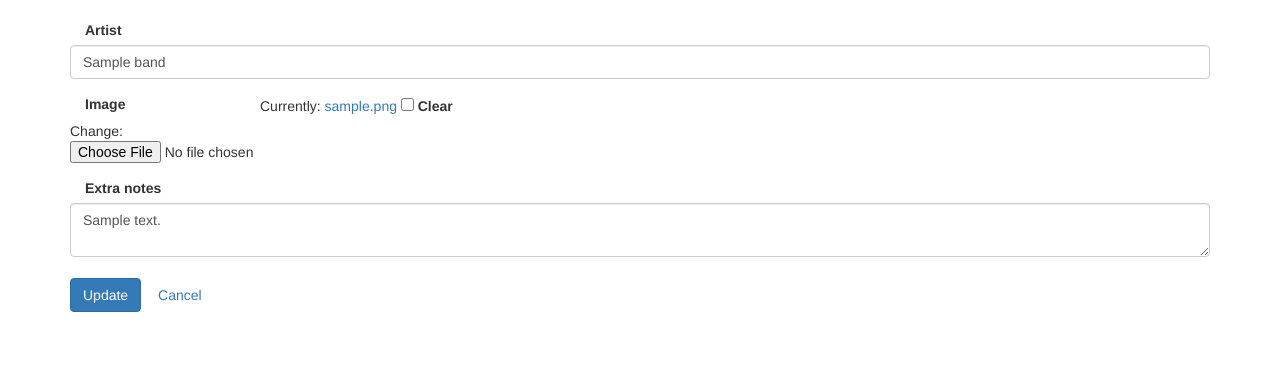
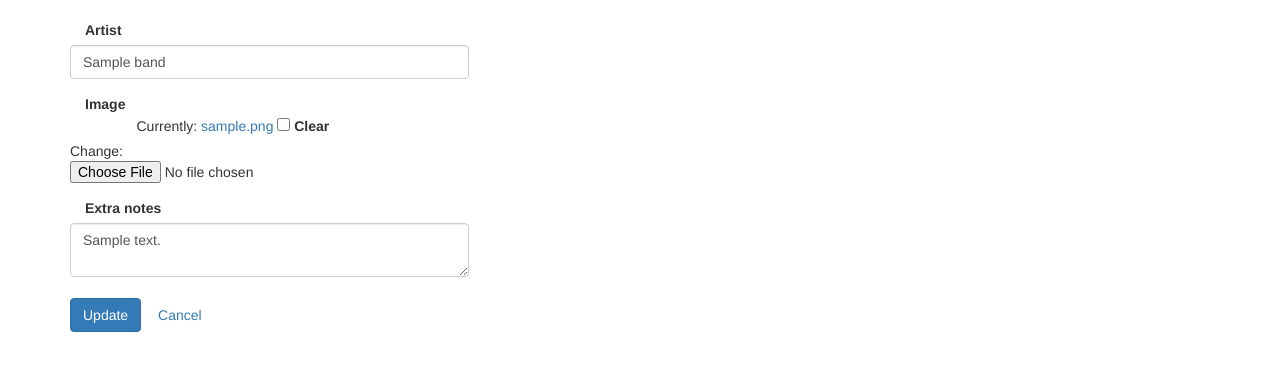
Before and after one commit to forever-Agriculture/lyrics_site, a Django app: page /artist/1/edit/ in a window 1280 px wide. Shown: the part 52-423 px from the top of the page. Run offline with Django 3.2, Linux system fonts and the light colour scheme; tables that the repository leaves empty hold one stand-in row (values such as "Sample post"); parts of the project's set-up code (start-up, migrations or seed data) failed here and were passed over; some libraries are stand-ins or nearby versions.

Commit message:
enchanted forms

```diff
--- a/src/website/templates/edit_artist.html
+++ b/src/website/templates/edit_artist.html
@@ -9,25 +9,23 @@
 {% block content %}
 <div class="container">
     <form action="" method="post"
-        enctype="multipart/form-data" class=”form-horizontal”>
+        enctype="multipart/form-data" class=”form-horizontal” style="width: 35%;">
         {% csrf_token %}
-        <div class="form-group {% if errors.band_name %}has-error{% endif %}">
+        <div class="form-group">
             <label for="band_name" class="col-sm-2 control-label">{% trans "Artist" %}</label>
             <div class=”col-sm-12”>
                 <input type="text" value="{{ object.band_name }}"
                     name="band_name" id="band_name" maxlength="27" class="form-control" />
-                <span class=”help-block”>{{ form.errors.band_name }}</span>
             </div>
         </div>
         <div class="form-group">
-            <label for="photo" class="col-sm-2 control-label">{% trans "Image" %}</label>
+            <label for="photo" class="col-sm-2 control-label">{% trans "Image" %}</label><br>
             <div class=”col-sm-10”>
                 {{ form.photo }}
-                <span class=”help-block”>{{ form.errors.photo }}</span>
             </div>
         </div>
         <div class="form-group">
-            <label for="song_lyrics" class="col-sm-4 control-label">{% trans "Extra notes" %}</label>
+            <label for="song_lyrics" class="col-sm-6 control-label">{% trans "Extra notes" %}</label>
             <div class=”col-sm-10”>
                 <textarea name="song_lyrics" id="song_lyrics" maxlength="500" class="form-control">{{ object.notes }}</textarea>
             </div>
```
Also changed, not shown: src/website/templates/add_artist.html (+4 -5 lines), src/website/templates/add_song.html (+5 -7 lines), src/website/templates/edit_song.html (+6 -8 lines).
